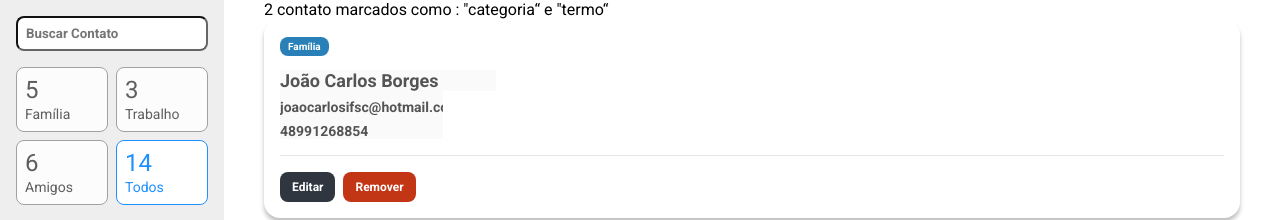
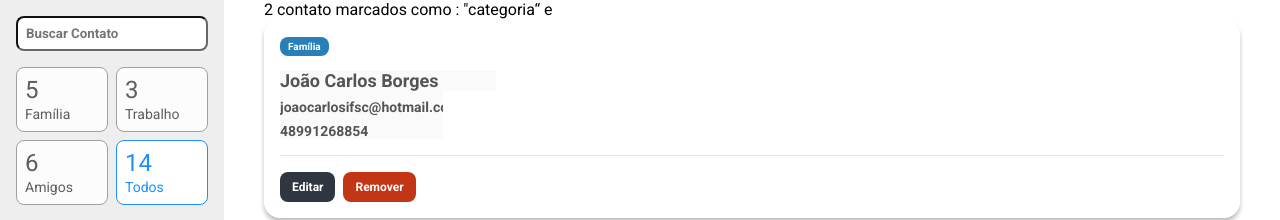
Before and after one commit to joao-carlos-dev/ListaDeContato, a React (Create React App) app: page / in a window 1280 px wide. Shown: the top 220 px of the page. Built offline with nearby package versions, Linux system fonts and the light colour scheme.

Commit message:
config o input buscar contato

```diff
--- a/src/containers/BarraLateral/ListaDeContato/index.tsx
+++ b/src/containers/BarraLateral/ListaDeContato/index.tsx
@@ -6,13 +6,19 @@ import { RootReducer } from '../../../store'
 
 const ListaDeContato = () => {
   const { itens } = useSelector((state: RootReducer) => state.contatos)
+  const { termo } = useSelector((state: RootReducer) => state.filtro)
+
+  const filtraContatos = () => {
+    return itens.filter(
+      (item) => item.nome.toLocaleLowerCase().search(termo.toLowerCase()) >= 0
+    )
+  }
+
   return (
     <Container>
-      <p>
-        2 contato marcados como : &quot;categoria&ldquo; e &quot;termo&ldquo;
-      </p>
+      <p>2 contato marcados como : &quot;categoria&ldquo; e {termo}</p>
       <ul>
-        {itens.map((c) => (
+        {filtraContatos().map((c) => (
           <li key={c.nome}>
             <Contato
               id={c.id}
--- a/src/containers/BarraLateral/index.tsx
+++ b/src/containers/BarraLateral/index.tsx
@@ -1,11 +1,23 @@
+import { useDispatch, useSelector } from 'react-redux'
 import FiltroCard from '../../components/FiltroCard'
 
 import * as S from './styles'
+import { RootReducer } from '../../store'
+import { alterarTermo } from '../../store/reducers/filtro'
 
-const BarraLateral = () => (
+const BarraLateral = () => {
+  const dispach = useDispatch()
+  const { termo } = useSelector((state: RootReducer) => state.filtro)
+
+  return (
     <S.Aside>
       <div>
-      <S.Campo type="text" placeholder="Buscar Contato" />
+        <S.Campo
+          type="text"
+          placeholder="Buscar Contato"
+          value={termo}
+          onChange={(evento) => dispach(alterarTermo(evento.target.value))}
+        />
         <S.Filtros>
           <FiltroCard legenda="Família" contador={5} />
           <FiltroCard legenda="Trabalho" contador={3} />
@@ -15,5 +27,6 @@ const BarraLateral = () => (
       </div>
     </S.Aside>
   )
+}
 
 export default BarraLateral
--- a/src/store/index.ts
+++ b/src/store/index.ts
@@ -1,10 +1,12 @@
 import { configureStore } from '@reduxjs/toolkit'
 
 import contatosReducer from './reducers/contatos'
+import filtroReducer from './reducers/filtro'
 
 const store = configureStore({
   reducer: {
-    contatos: contatosReducer
+    contatos: contatosReducer,
+    filtro: filtroReducer
   }
 })
 
--- /dev/null
+++ b/src/store/reducers/filtro.ts
@@ -0,0 +1,28 @@
+import { PayloadAction, createSlice } from '@reduxjs/toolkit'
+
+import * as enums from '../../utils/enums/Contato'
+
+type FiltroState = {
+  termo: string
+  criterio: 'status' | 'todas'
+  valor?: enums.Status
+}
+
+const initialState: FiltroState = {
+  termo: '',
+  criterio: 'todas'
+}
+
+const filtroSlice = createSlice({
+  name: 'filtro',
+  initialState,
+  reducers: {
+    alterarTermo: (state, action: PayloadAction<string>) => {
+      state.termo = action.payload
+    }
+  }
+})
+
+export const { alterarTermo } = filtroSlice.actions
+
+export default filtroSlice.reducer
```
Lines whose indentation alone changed are shown as unchanged.
